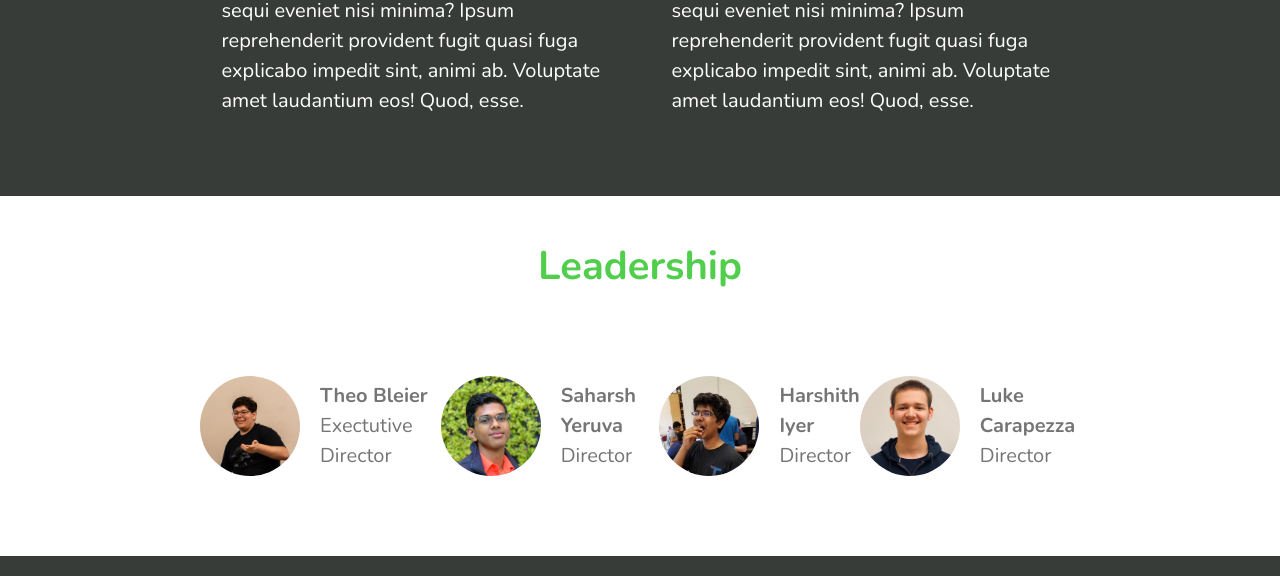
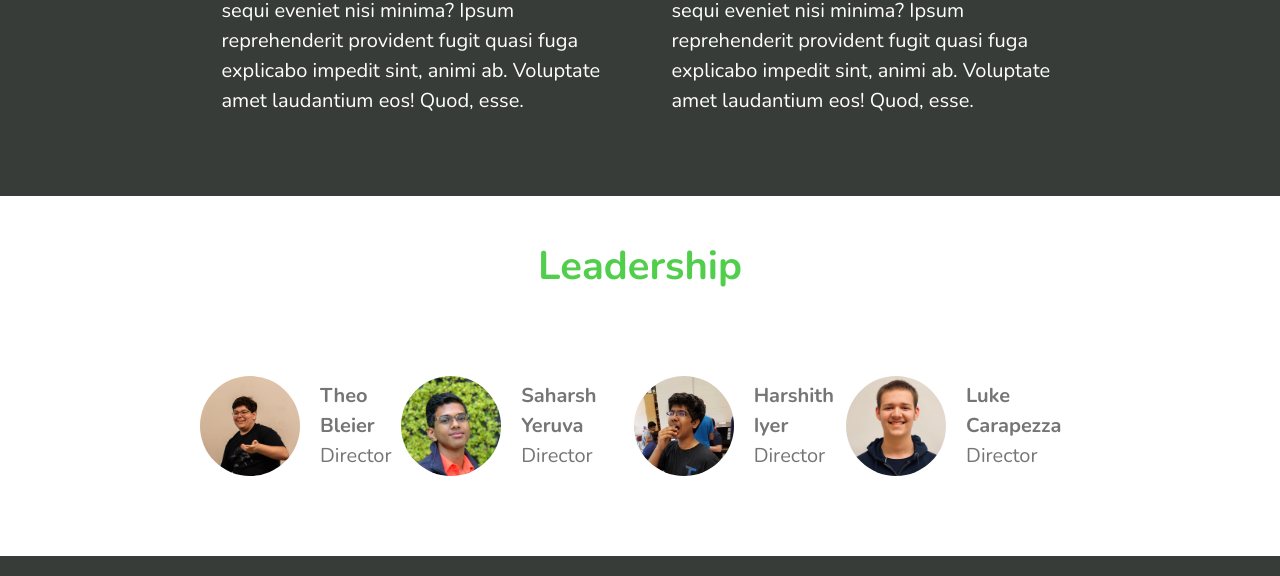
Before and after one commit to saharshy29/westborough-hacks, a plain HTML site: page index.html in a window 1280 px wide. Shown: the part 3238-3814 px from the top of the page. Drawn offline with nearby package versions, Linux system fonts and the light colour scheme.

Commit message:
Updated Theo's role

```diff
--- a/index.html
+++ b/index.html
@@ -195,7 +195,7 @@
           <img src="img/theo.jpeg" alt="Theo Bleier" />
           <div class="leader-info">
             <h4>Theo Bleier</h4>
-            <p>Exectutive Director</p>
+            <p>Director</p>
           </div>
         </div>
         <div class="leader">
```
